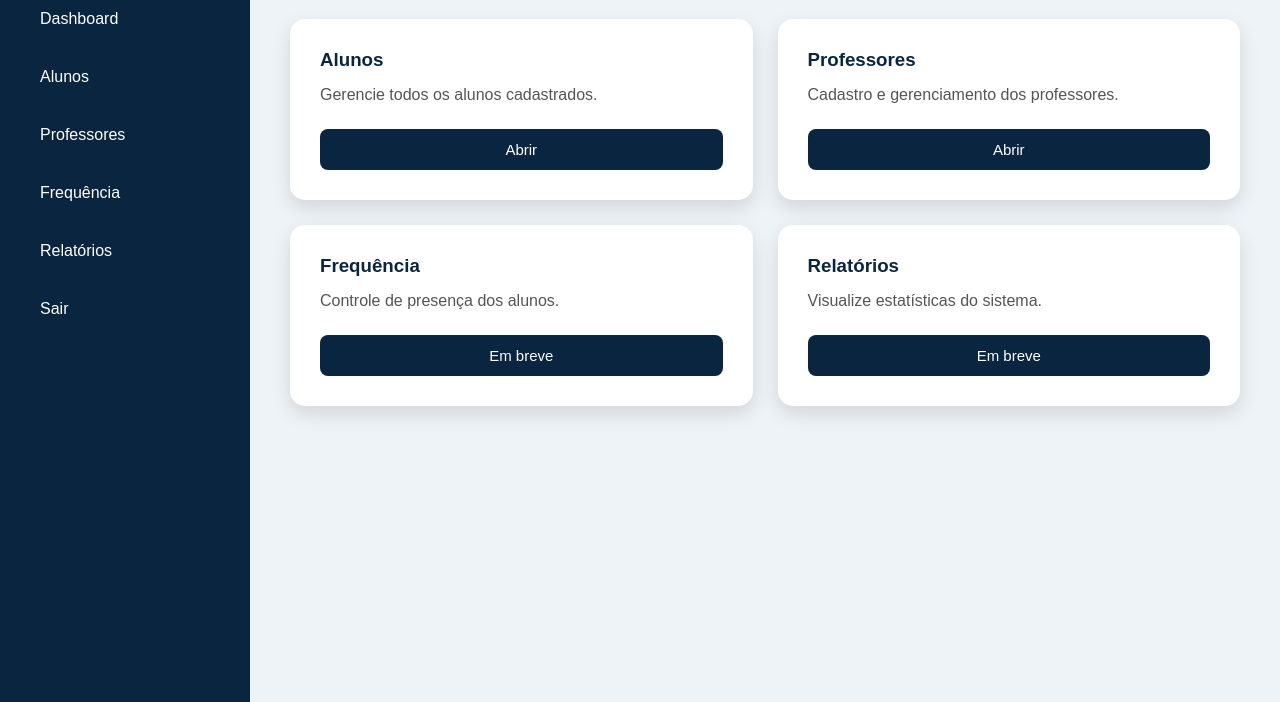
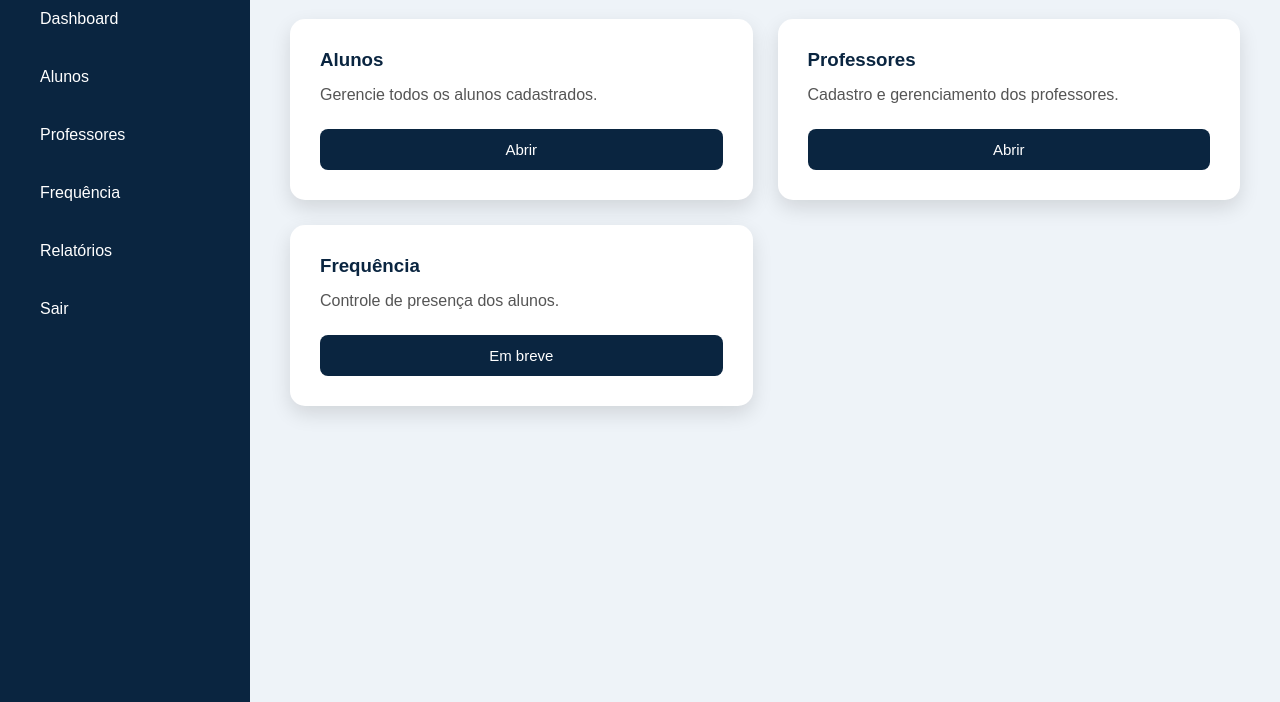
Before and after one commit to Kimbr343/pp2-atualizado2, a website: page atividade-de-frequencia-pp2-main (1)/atividade-de-frequencia-pp2-main/admin.html in a window 1280 px wide. Shown: the part 98-800 px from the top of the page. Drawn offline with Linux system fonts and the light colour scheme.

Commit message:
Fix HTML formatting in admin.html

```diff
--- a/atividade-de-frequencia-pp2-main (1)/atividade-de-frequencia-pp2-main/admin.html
+++ b/atividade-de-frequencia-pp2-main (1)/atividade-de-frequencia-pp2-main/admin.html
@@ -53,11 +53,6 @@
           <button>Em breve</button>
         </div>
 
-        <div class="card">
-          <h3>Relatórios</h3>
-          <p>Visualize estatísticas do sistema.</p>
-
-          <button>Em breve</button>
         </div>
       </div>
     </div>
```
